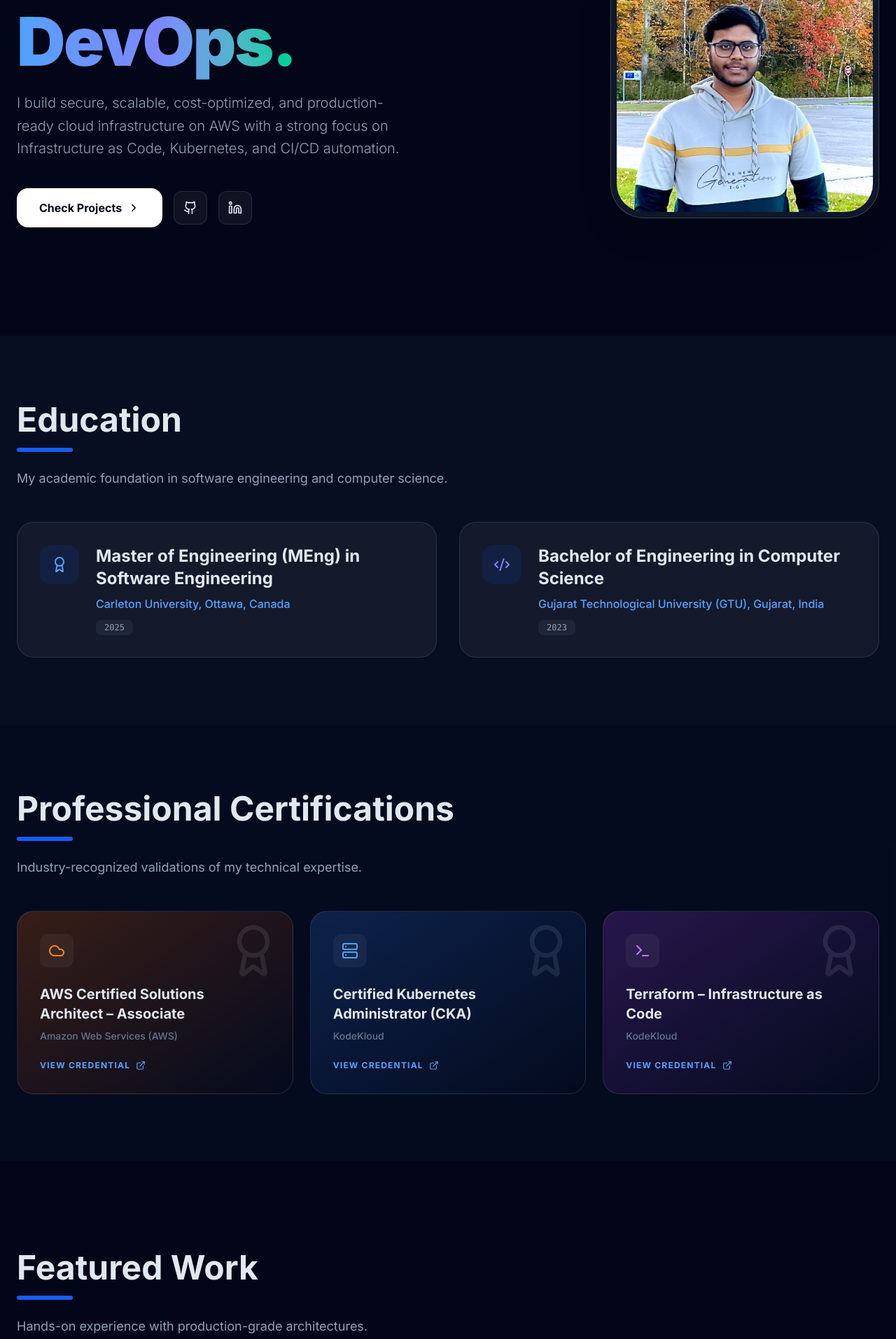
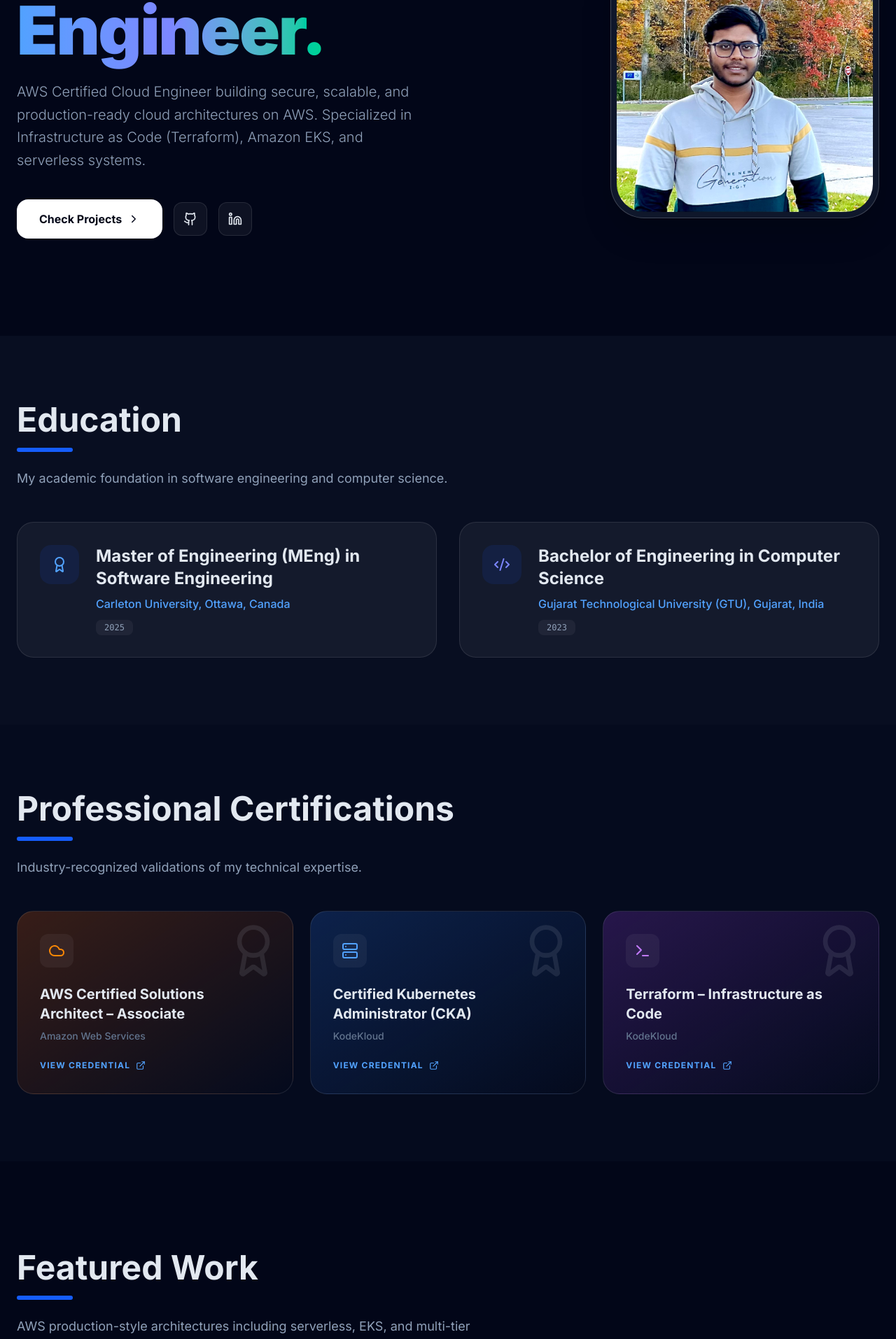
Before and after one commit to Rishi-Cs-ms/rishimajmudar.me, a React (Vite) app: page / in a window 1280 px wide. Shown: the part 320-2234 px from the top of the page at 70% size. Built offline with nearby package versions, Linux system fonts and the light colour scheme.

Commit message:
file changes

```diff
--- a/src/App.jsx
+++ b/src/App.jsx
@@ -139,13 +139,13 @@ const Hero = () => (
         className="flex-1 text-center md:text-left"
       >
         <h1 className="text-6xl lg:text-8xl font-black mb-6 tracking-tight">
-          Cloud & <br />
+          AWS Cloud <br />
           <span className="text-transparent bg-clip-text bg-gradient-to-r from-blue-400 via-indigo-400 to-emerald-400">
-            DevOps.
+            Engineer.
           </span>
         </h1>
         <p className="text-xl text-slate-400 font-light leading-relaxed max-w-xl mb-10">
-          I build secure, scalable, cost-optimized, and production-ready cloud infrastructure on AWS with a strong focus on Infrastructure as Code, Kubernetes, and CI/CD automation.
+          AWS Certified Cloud Engineer building secure, scalable, and production-ready cloud architectures on AWS. Specialized in Infrastructure as Code (Terraform), Amazon EKS, and serverless systems.
         </p>
         <div className="flex flex-col sm:flex-row items-center gap-4 justify-center md:justify-start">
           <a href="#projects" className="px-8 py-4 bg-white text-slate-950 rounded-2xl font-bold hover:scale-105 transition-all flex items-center gap-2 group">
@@ -234,7 +234,7 @@ const Certifications = () => {
   const certs = [
     {
       title: "AWS Certified Solutions Architect – Associate",
-      issuer: "Amazon Web Services (AWS)",
+      issuer: "Amazon Web Services",
       link: "https://www.credly.com/badges/225b4e21-1626-4b0f-991b-7cd3a2a01d22/linked_in_profile",
       icon: <Cloud className="text-orange-400" />,
       color: "from-orange-500/20 to-transparent"
@@ -300,19 +300,20 @@ const Skills = () => {
     {
       title: 'Cloud (AWS)',
       icon: <Cloud />,
-      skills: ['EC2', 'S3', 'Lambda', 'API Gateway', 'RDS', 'CloudFront', 'IAM', 'WAF', 'CloudWatch', 'VPC']
+      skills: ['EC2', 'VPC', 'IAM', 'S3', 'RDS', 'Lambda', 'API Gateway', 'CloudFront', 'Route53', 'WAF', 'CloudWatch', 'Auto Scaling', 'EKS']
     },
     {
-      title: 'DevOps & Infrastructure',
-      icon: <Terminal />,
-      skills: ['Terraform', 'Kubernetes', 'Docker', 'GitHub Actions', 'CI/CD', 'Infrastructure as Code', 'Observability']
+      title: 'Infrastructure & Containers',
+      icon: <Server />,
+      skills: ['Terraform (IaC)', 'Docker', 'Kubernetes', 'Amazon EKS', 'HPA', 'RBAC']
     },
     {
-      title: 'Development',
-      icon: <Code2 />,
-      skills: ['Node.js', 'Express.js', 'REST API', 'React', 'JavaScript', 'HTML5', 'CSS3']
+      title: 'CI/CD & Automation',
+      icon: <Terminal />,
+      skills: ['GitHub Actions', 'Pipeline Automation', 'Infrastructure Deployment']
     },
   ];
+
 
   return (
     <section id="skills" className="py-32 bg-slate-900/50">
@@ -355,7 +356,7 @@ const Projects = () => {
       title: "AI Document Parser",
       subtitle: "Serverless Architecture",
       tech: "AWS Lambda · API Gateway · Bedrock · Cognito · DynamoDB · CloudFront · S3",
-      desc: "A secure, production-ready serverless application for AI-powered document analysis. Implements IAM least privilege and Cognito authentication.",
+      desc: "Production-ready serverless architecture built on AWS for AI-powered document processing. Designed using S3, Lambda, Bedrock, SQS, and DynamoDB with IAM least-privilege security and Cognito authentication.",
       icon: <Server className="text-emerald-400" />,
       github: "https://github.com/Rishi-Cs-ms/ai-doc-parser",
       live: "https://ai-doc-parser.rishimajmudar.me/"
@@ -390,7 +391,7 @@ const Projects = () => {
   return (
     <section id="projects" className="py-32">
       <div className="max-w-7xl mx-auto px-6">
-        <SectionHeading subtitle="Hands-on experience with production-grade architectures.">
+        <SectionHeading subtitle="AWS production-style architectures including serverless, EKS, and multi-tier infrastructure.">
           Featured Work
         </SectionHeading>
         <div className="grid grid-cols-1 md:grid-cols-2 gap-8">
```
Also changed, not shown: 1 other file (tests, documents, lock files or other folders).
